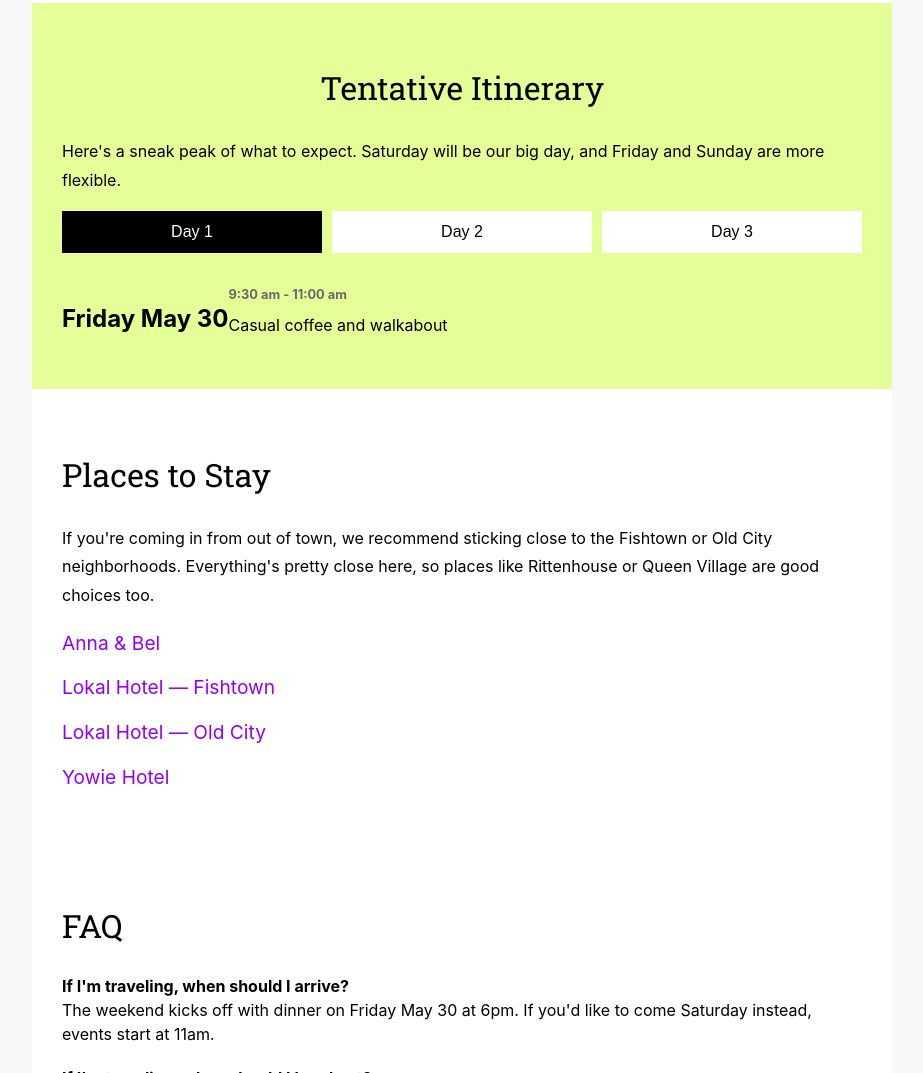
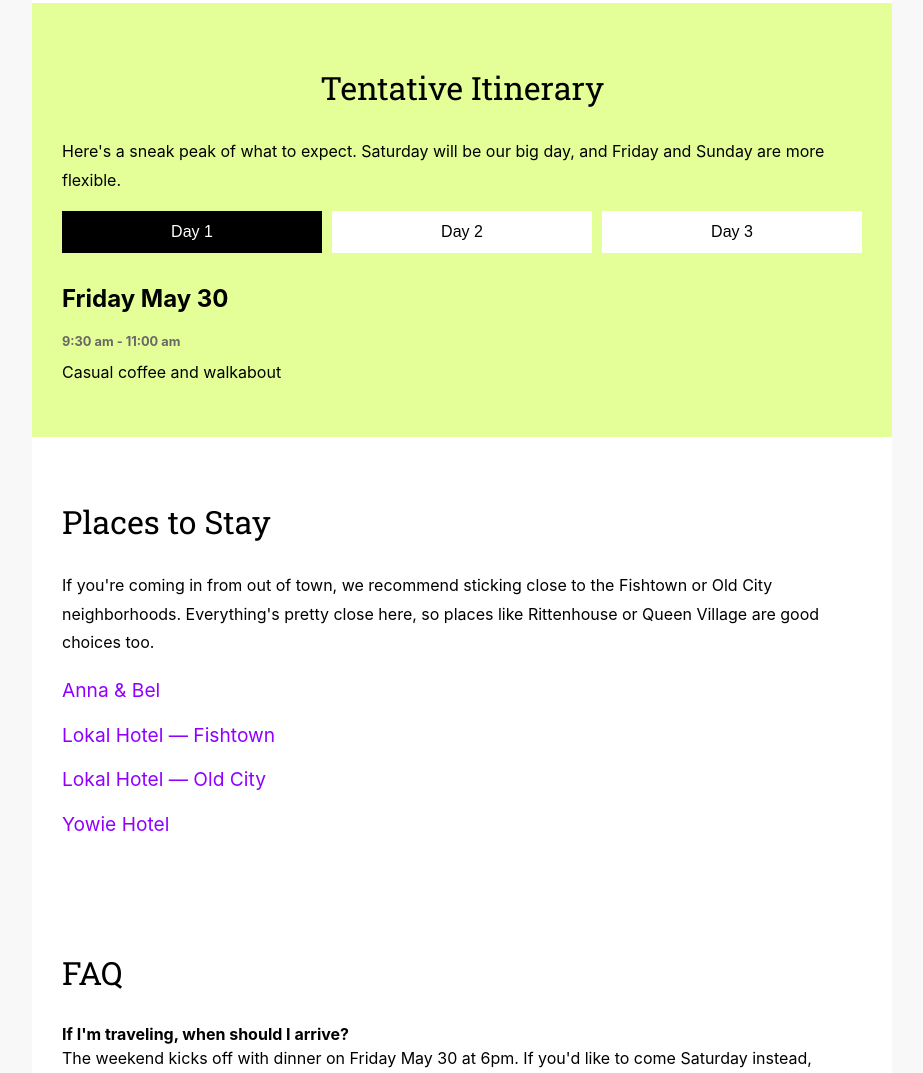
Before and after one commit to lisaadang/neuro, a plain HTML site: page index.html in a window 1280 px wide. Shown: the part 1618-2691 px from the top of the page, without its empty margins (178-1101 px from the left). Drawn offline with nearby package versions, Linux system fonts and the light colour scheme.

Commit message:
Update style.css

```diff
--- a/my-website/styles/style.css
+++ b/my-website/styles/style.css
@@ -259,7 +259,7 @@ button:focus {
 }
 
 .tab-content.active {
-  display: -webkit-box;
+  display: inline;
 }
 
 .agenda-list {
```
